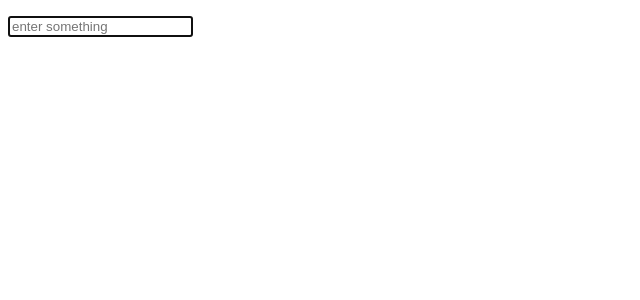
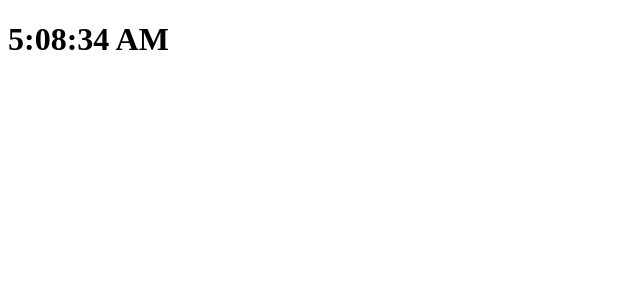
Before and after one commit to TRISHAN00/react-form-handling, a React (Create React App) app: page / in a window 1280 px wide. Shown: the top 300 px of the page, without its empty margins (0-640 px from the left). Built offline with nearby package versions, Linux system fonts and the light colour scheme.

Commit message:
clock making

```diff
--- a/src/App.js
+++ b/src/App.js
@@ -1,10 +1,10 @@
 import React from 'react'
-import Form from './components/Form'
+import Clock from './components/Clock'
 
 function App () {
   return (
     <div className='app'>
-      <Form />
+      <Clock />
     </div>
   )
 }
--- /dev/null
+++ b/src/components/Clock.js
@@ -0,0 +1,26 @@
+import React, { useEffect, useState } from 'react'
+
+function Clock () {
+  const [date, setDate] = useState(new Date())
+
+  const tick = () => {
+    setDate(new Date())
+  }
+
+  useEffect(() => {
+    const interval = setInterval(tick, 1000)
+
+    // cleanup time interval
+    return () => {
+      clearInterval(interval)
+    }
+  }, [])
+
+  return (
+    <div>
+      <h1>{date.toLocaleTimeString()}</h1>
+    </div>
+  )
+}
+
+export default Clock
```
